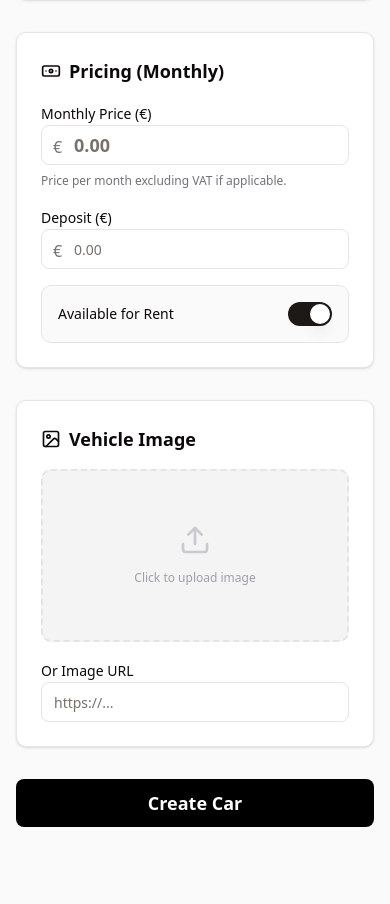
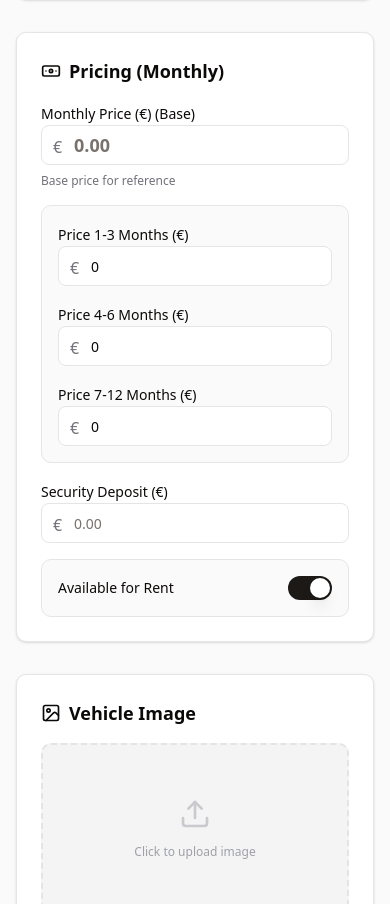
Before and after one commit to SaizoSan98/justrentweb, a Next.js app: page /admin/long-term/new in a window 390 px wide. Shown: the part 1284-2188 px from the top of the page. Built offline with nearby package versions, Linux system fonts and the light colour scheme; no server answers.

Commit message:
Add tiered pricing for long-term rentals and allow custom car models

```diff
--- a/src/app/(public)/long-term/page.tsx
+++ b/src/app/(public)/long-term/page.tsx
@@ -43,8 +43,18 @@ export default async function LongTermRentalsPage() {
         {/* Grid */}
         {cars.length > 0 ? (
             <div className="grid md:grid-cols-2 lg:grid-cols-3 gap-8">
-               {cars.map(car => (
-                  <LongTermCarCard key={car.id} car={car} />
+               {cars.map((car: any) => (
+                  <LongTermCarCard
+                    key={car.id}
+                    car={{
+                      ...car,
+                      monthlyPrice: Number(car.monthlyPrice),
+                      price1to3: Number(car.price1to3),
+                      price4to6: Number(car.price4to6),
+                      price7plus: Number(car.price7plus),
+                      deposit: Number(car.deposit),
+                    }}
+                  />
                ))}
             </div>
         ) : (
--- a/src/app/actions/long-term-car.ts
+++ b/src/app/actions/long-term-car.ts
@@ -50,11 +50,22 @@ async function uploadImage(file: File): Promise<string | null> {
 }
 
 export async function createLongTermCar(formData: FormData) {
-  const make = formData.get("make") as string
-  const model = formData.get("model") as string
+  let make = formData.get("make") as string
+  if (make === "Other") {
+    make = formData.get("customMake") as string
+  }
+
+  let model = formData.get("model") as string
+  if (model === "Other") {
+    model = formData.get("customModel") as string
+  }
+
   const year = parseInt(formData.get("year") as string)
   let imageUrl = formData.get("imageUrl") as string
   const monthlyPrice = parseFloat(formData.get("monthlyPrice") as string)
+  const price1to3 = parseFloat(formData.get("price1to3") as string) || 0
+  const price4to6 = parseFloat(formData.get("price4to6") as string) || 0
+  const price7plus = parseFloat(formData.get("price7plus") as string) || 0
   const deposit = parseFloat(formData.get("deposit") as string)
   const description = formData.get("description") as string
   const transmission = formData.get("transmission") as Transmission
@@ -83,6 +94,9 @@ export async function createLongTermCar(formData: FormData) {
         year,
         imageUrl,
         monthlyPrice,
+        price1to3,
+        price4to6,
+        price7plus,
         deposit: deposit || 0,
         description,
         transmission: transmission || "MANUAL",
@@ -102,11 +116,22 @@ export async function createLongTermCar(formData: FormData) {
 }
 
 export async function updateLongTermCar(id: string, formData: FormData) {
-  const make = formData.get("make") as string
-  const model = formData.get("model") as string
+  let make = formData.get("make") as string
+  if (make === "Other") {
+    make = formData.get("customMake") as string
+  }
+
+  let model = formData.get("model") as string
+  if (model === "Other") {
+    model = formData.get("customModel") as string
+  }
+
   const year = parseInt(formData.get("year") as string)
   let imageUrl = formData.get("imageUrl") as string
   const monthlyPrice = parseFloat(formData.get("monthlyPrice") as string)
+  const price1to3 = parseFloat(formData.get("price1to3") as string) || 0
+  const price4to6 = parseFloat(formData.get("price4to6") as string) || 0
+  const price7plus = parseFloat(formData.get("price7plus") as string) || 0
   const deposit = parseFloat(formData.get("deposit") as string)
   const description = formData.get("description") as string
   const transmission = formData.get("transmission") as Transmission
@@ -132,6 +157,9 @@ export async function updateLongTermCar(id: string, formData: FormData) {
         year,
         imageUrl,
         monthlyPrice,
+        price1to3,
+        price4to6,
+        price7plus,
         deposit,
         description,
         transmission,
--- a/src/components/admin/LongTermCarForm.tsx
+++ b/src/components/admin/LongTermCarForm.tsx
@@ -1,7 +1,7 @@
 
 "use client"
 
-import { useState, useRef } from "react"
+import { useState, useRef, useEffect } from "react"
 import { useRouter } from "next/navigation"
 import { Button } from "@/components/ui/button"
 import { Input } from "@/components/ui/input"
@@ -27,9 +27,24 @@ export function LongTermCarForm({ car, isEditing = false }: LongTermCarFormProps
 
   // State
   const [selectedMake, setSelectedMake] = useState(car?.make || "")
+  const [selectedModel, setSelectedModel] = useState<string>(() => {
+    if (!car?.model) return ""
+    // If make is not selected or not in known makes, default to car.model (which might be custom)
+    // But here we want to determine if the dropdown value should be "Other"
+    const makeModels = CAR_MODELS[car?.make]
+    if (makeModels && !makeModels.includes(car.model)) return "Other"
+    return car.model || ""
+  })
   const [selectedFeatures, setSelectedFeatures] = useState<string[]>(car?.features || [])
   const [imagePreview, setImagePreview] = useState<string | null>(car?.imageUrl || null)
   const formRef = useRef<HTMLFormElement>(null)
+
+  // Reset model when make changes
+  useEffect(() => {
+     if (selectedMake !== car?.make) {
+        setSelectedModel("")
+     }
+  }, [selectedMake, car?.make])
 
   const handleImageChange = (e: React.ChangeEvent<HTMLInputElement>) => {
     const file = e.target.files?.[0]
@@ -114,7 +129,12 @@ export function LongTermCarForm({ car, isEditing = false }: LongTermCarFormProps
                 <div className="space-y-2">
                   <Label>Model</Label>
                   {selectedMake && CAR_MODELS[selectedMake] ? (
-                     <Select name="model" defaultValue={car?.model}>
+                     <>
+                     <Select
+                        name="model"
+                        value={selectedModel}
+                        onValueChange={setSelectedModel}
+                     >
                         <SelectTrigger>
                            <SelectValue placeholder="Select Model" />
                         </SelectTrigger>
@@ -125,6 +145,16 @@ export function LongTermCarForm({ car, isEditing = false }: LongTermCarFormProps
                            <SelectItem value="Other">Other</SelectItem>
                         </SelectContent>
                      </Select>
+                     {selectedModel === "Other" && (
+                        <Input
+                            name="customModel"
+                            placeholder="Enter custom model"
+                            className="mt-2"
+                            defaultValue={car?.model && !CAR_MODELS[selectedMake]?.includes(car.model) ? car.model : ""}
+                            required
+                        />
+                     )}
+                     </>
                   ) : (
                      <Input name="model" placeholder="Model Name" defaultValue={car?.model} required />
                   )}
@@ -218,7 +248,7 @@ export function LongTermCarForm({ car, isEditing = false }: LongTermCarFormProps
 
                 <div className="space-y-4">
                    <div className="space-y-2">
-                      <Label>Monthly Price (€)</Label>
+                      <Label>Monthly Price (€) (Base)</Label>
                       <div className="relative">
                          <span className="absolute left-3 top-2.5 text-zinc-500">€</span>
                          <Input
@@ -231,11 +261,58 @@ export function LongTermCarForm({ car, isEditing = false }: LongTermCarFormProps
                             required
                          />
                       </div>
-                      <p className="text-xs text-zinc-500">Price per month excluding VAT if applicable.</p>
+                      <p className="text-xs text-zinc-500">Base price for reference</p>
+                   </div>
+
+                   <div className="grid grid-cols-1 md:grid-cols-3 gap-4 p-4 bg-zinc-50 rounded-lg border">
+                      <div className="space-y-2">
+                         <Label className="text-sm">Price 1-3 Months (€)</Label>
+                         <div className="relative">
+                            <span className="absolute left-3 top-2.5 text-zinc-500">€</span>
+                            <Input
+                               name="price1to3"
+                               type="number"
+                               step="0.01"
+                               className="pl-8"
+                               placeholder="0.00"
+                               defaultValue={car?.price1to3?.toString() || "0"}
+                            />
+                         </div>
+                      </div>
+
+                      <div className="space-y-2">
+                         <Label className="text-sm">Price 4-6 Months (€)</Label>
+                         <div className="relative">
+                            <span className="absolute left-3 top-2.5 text-zinc-500">€</span>
+                            <Input
+                               name="price4to6"
+                               type="number"
+                               step="0.01"
+                               className="pl-8"
+                               placeholder="0.00"
+                               defaultValue={car?.price4to6?.toString() || "0"}
+                            />
+                         </div>
+                      </div>
+
+                      <div className="space-y-2">
+                         <Label className="text-sm">Price 7-12 Months (€)</Label>
+                         <div className="relative">
+                            <span className="absolute left-3 top-2.5 text-zinc-500">€</span>
+                            <Input
+                               name="price7plus"
+                               type="number"
+                               step="0.01"
+                               className="pl-8"
+                               placeholder="0.00"
+                               defaultValue={car?.price7plus?.toString() || "0"}
+                            />
+                         </div>
+                      </div>
                    </div>
 
                    <div className="space-y-2">
-                      <Label>Deposit (€)</Label>
+                      <Label>Security Deposit (€)</Label>
                       <div className="relative">
                          <span className="absolute left-3 top-2.5 text-zinc-500">€</span>
                          <Input
```
Also changed, not shown: src/components/fleet/LongTermCarCard.tsx (+52 -5 lines), 2 other files (tests, documents, lock files or other folders).
